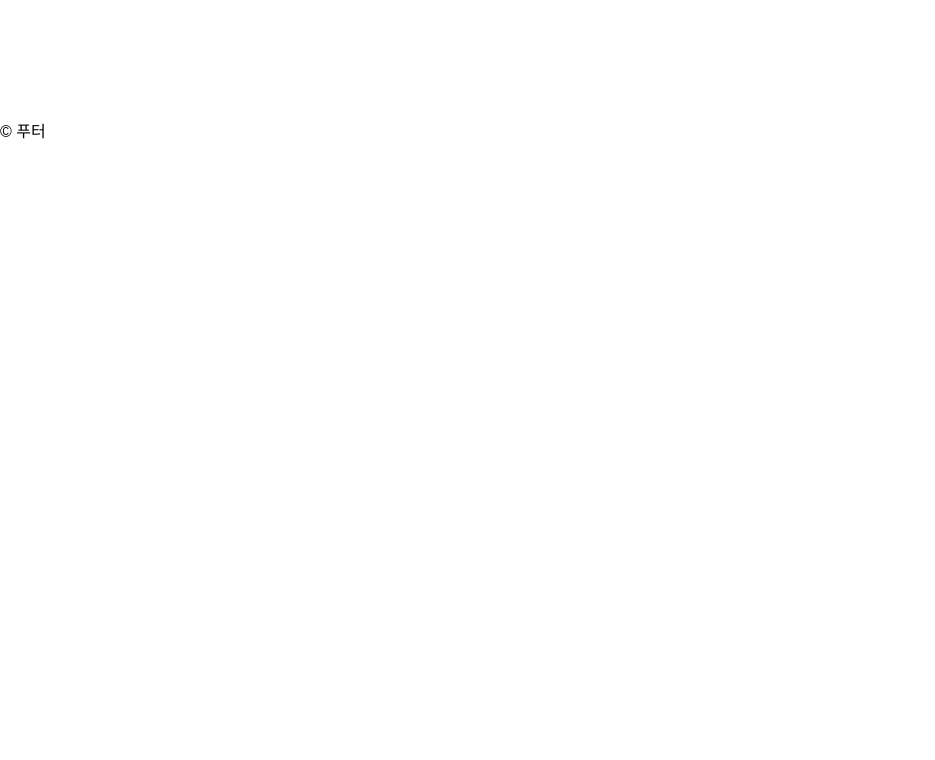
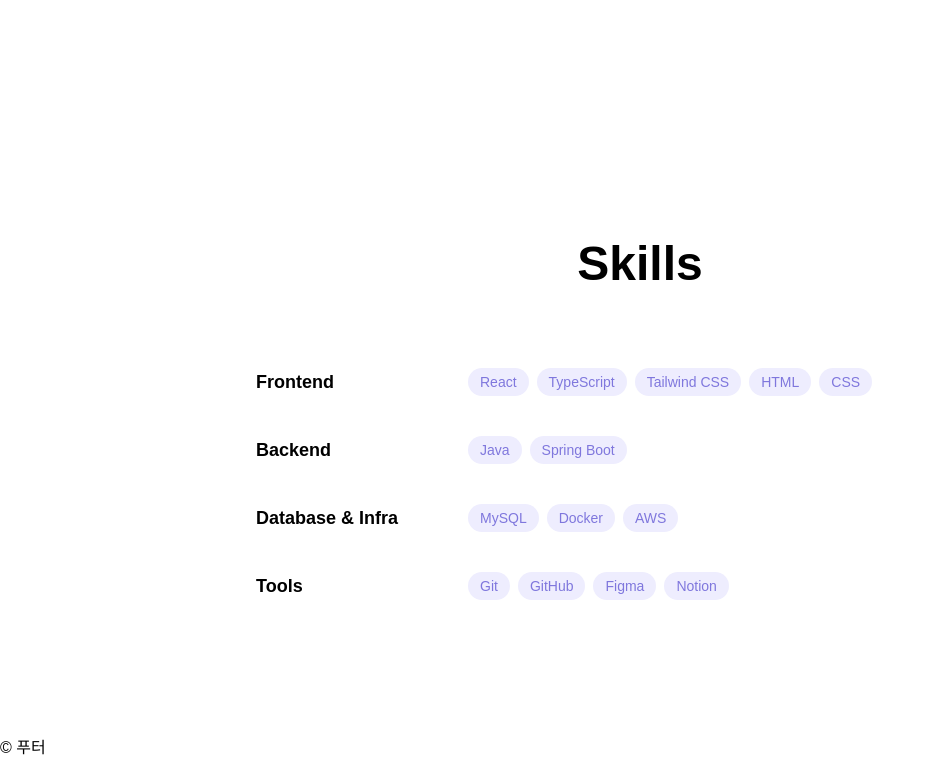
Before and after one commit to bsh-ko/portfolio, a React (Vite) app: page / in a window 1280 px wide. Shown: the part 1252-2012 px from the top of the page, without its empty margins (0-935 px from the left). Before the commit the page ends 1396 px from the top, so only its background shows below. Built offline with nearby package versions, Linux system fonts and the light colour scheme; a web font is replaced by a local one.

Commit message:
✨ 스킬 탭 구현

```diff
--- a/src/App.tsx
+++ b/src/App.tsx
@@ -2,6 +2,7 @@ import "./App.css";
 import Layout from "./components/Layout";
 import Hero from "./sections/Hero";
 import About from "./sections/About";
+import Skills from "./sections/Skills";
 import { ThemeProvider } from "./context/ThemeContext";
 
 function App() {
@@ -10,6 +11,7 @@ function App() {
       <Layout>
         <Hero />
         <About />
+        <Skills />
       </Layout>
     </ThemeProvider>
   );
```
